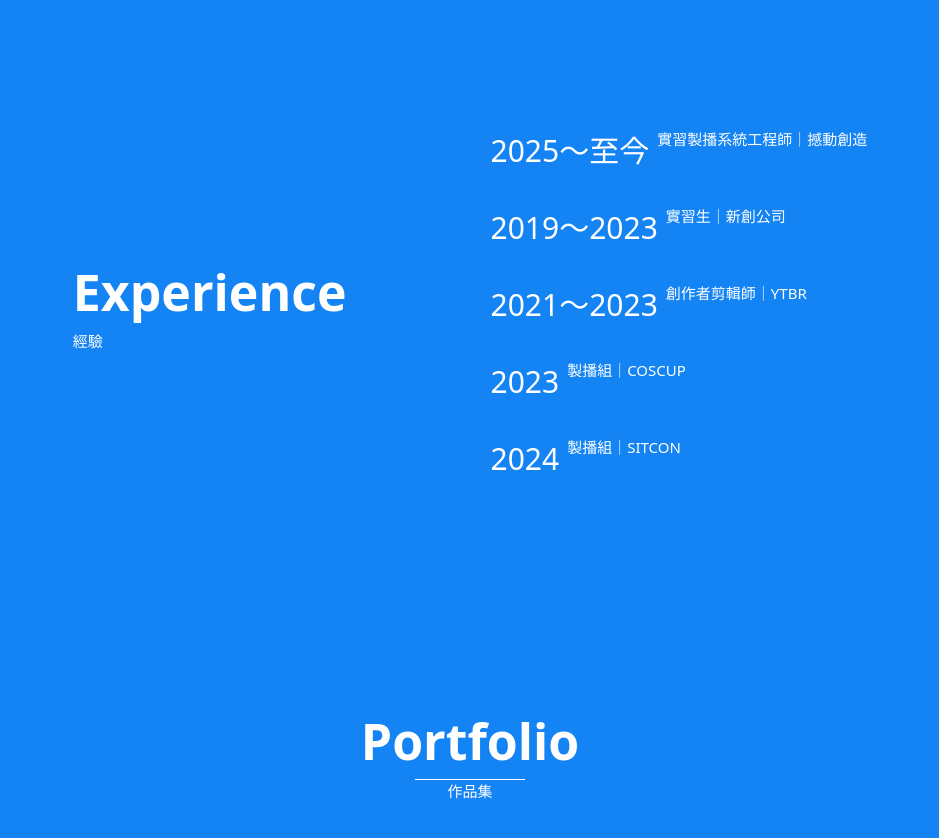
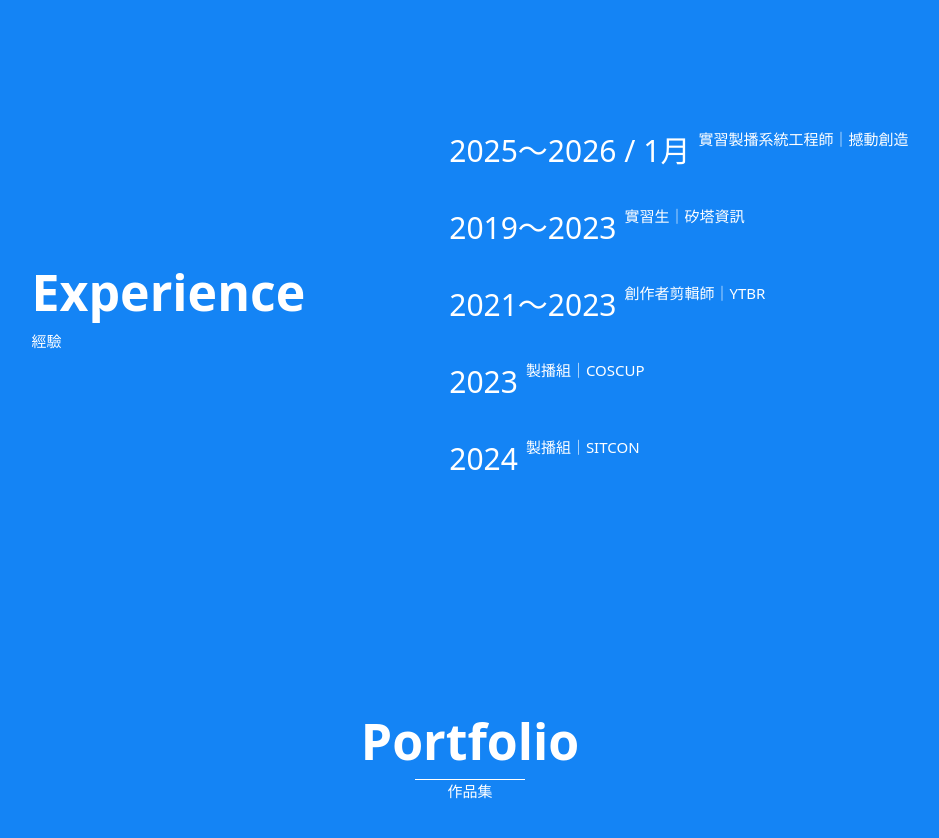
Before and after one commit to ronkaotw/next-portfolio-frontend, a Next.js app: page / in a window 1280 px wide. Shown: the part 1760-2598 px from the top of the page, without its empty margins (170-1109 px from the left). Built offline with nearby package versions, Linux system fonts and the light colour scheme; no server answers.

Commit message:
update: exp month and company name

```diff
--- a/src/app/_components/Exp/pages.js
+++ b/src/app/_components/Exp/pages.js
@@ -22,8 +22,8 @@ export default function Experience() {
   }, []);
 
   const timelineItems = [
-    { year: "2025～至今", content: "實習製播系統工程師｜撼動創造" },
-    { year: "2019～2023", content: "實習生｜新創公司" },
+    { year: "2025～2026 / 1月", content: "實習製播系統工程師｜撼動創造" },
+    { year: "2019～2023", content: "實習生｜矽塔資訊" },
     { year: "2021～2023", content: "創作者剪輯師｜YTBR" },
     { year: "2023", content: "製播組｜COSCUP" },
     { year: "2024", content: "製播組｜SITCON" },
```
